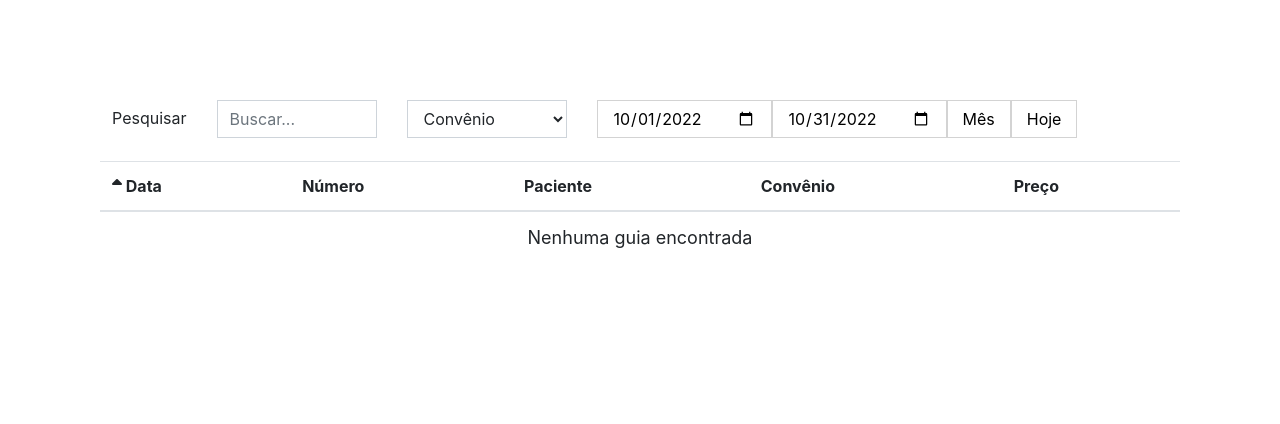
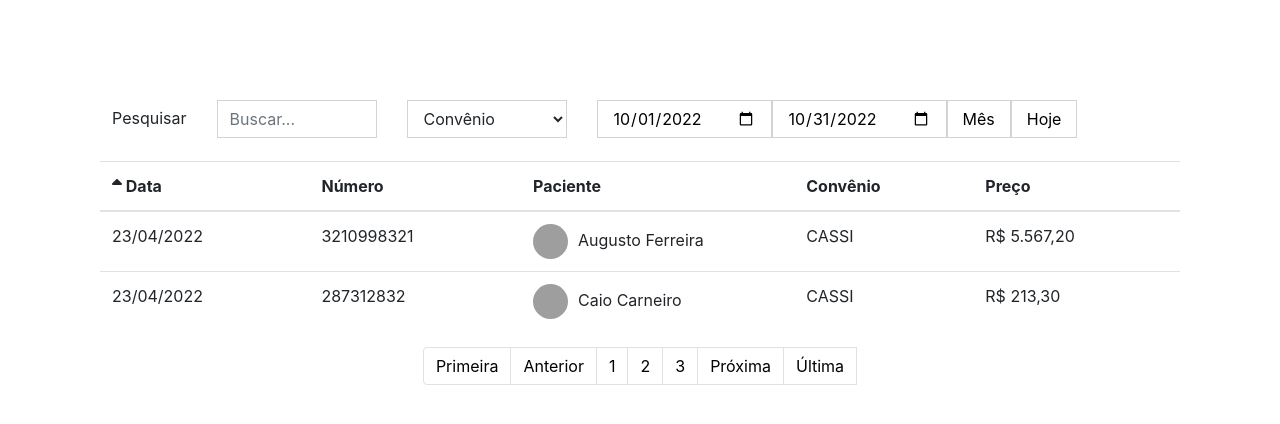
Before and after one commit to maluavidal/challenge1-old, a plain HTML site: page challenge2-old/index.html in a window 1280 px wide. Drawn offline with nearby package versions, Linux system fonts and the light colour scheme; grey boxes are pictures that could not be loaded.

Commit message:
updates on pagination

```diff
--- a/challenge2-old/assets/css/style.css
+++ b/challenge2-old/assets/css/style.css
@@ -1,7 +1,3 @@
-.clear {
-    text-decoration: line-through;
-}
-
 #img {
     width: 35px;
     height: 35px;
@@ -58,10 +54,9 @@ td {
 
 .spacing {
     margin-left: 30px;
-
 }
 
-#month:hover, #today:hover {
+#month:hover, #today:hover{
     background-color: rgb(30, 154, 230);
     color: white;
     border: solid 1px darkblue;
@@ -70,3 +65,16 @@ td {
 .page-link {
     color: black;
 }
+
+.li {
+    display: flex;
+    list-style: none;
+    justify-content: center;
+    margin: 0;
+    border-radius: 0;
+    padding: 0;
+}
+
+nav {
+    padding:0;
+}
--- a/challenge2-old/assets/js/main.js
+++ b/challenge2-old/assets/js/main.js
@@ -115,7 +115,7 @@ const search = document.getElementById('search');
 const renderTable = (guides) => {
     let html = '';
 
-    if(guides.length === 0) {
+    if (guides.length === 0) {
         html += `
         <tr>
         <td colspan="5" id="footer">Nenhuma guia encontrada</td>
@@ -127,7 +127,7 @@ const renderTable = (guides) => {
         let deleted = '';
         let hoverDeleted = '';
 
-        if(guide.health_insurance.is_deleted) {
+        if (guide.health_insurance.is_deleted) {
             deleted = 'deleted';
             hoverDeleted = 'Convênio Apagado';
         };
@@ -138,7 +138,7 @@ const renderTable = (guides) => {
             <td>${guide.number}</td>
             <td><img id="img" src="${guide.patient.thumb_url || "https://via.placeholder.com/150x150.jpg"}"/>${guide.patient.name}</td>
             <td class="${deleted}" title="${hoverDeleted}">${guide.health_insurance.name}</td>
-            <td>${guide.price.toLocaleString('pt-br', { style: 'currency', currency: 'BRL'})}</td>
+            <td>${guide.price.toLocaleString('pt-br', { style: 'currency', currency: 'BRL' })}</td>
         </tr>
         `
     });
@@ -161,7 +161,7 @@ const renderSelect = (insurances) => {
 renderSelect(insurances);
 
 const formatDate = (date) => {
-    return new Date(date).toISOString().slice(0,10);
+    return new Date(date).toISOString().slice(0, 10);
 }
 
 const dateStartInput = document.getElementById('month-start');
@@ -194,7 +194,7 @@ const filterTable = () => {
     const dateStartInputValue = document.getElementById('month-start').value;
     const dateEndInputValue = document.getElementById('month-end').value;
 
-    if(!selectValue && !searchInputValue && !dateStartInputValue && !dateEndInputValue) {
+    if (!selectValue && !searchInputValue && !dateStartInputValue && !dateEndInputValue) {
         return renderTable(guides);
     }
 
@@ -204,38 +204,42 @@ const filterTable = () => {
         const number = element.number;
         const startDate = formatDate(element.start_date);
 
-        if(!patientName.includes(searchInputValue) && !number.includes(searchInputValue)) {
+        if (!patientName.includes(searchInputValue) && !number.includes(searchInputValue)) {
             isValid = false;
         }
 
-        if(!(element.health_insurance.id === selectValue || selectValue === 0)) {
+        if (!(element.health_insurance.id === selectValue || selectValue === 0)) {
             isValid = false;
         }
 
-        if(dateStartInputValue > dateEndInputValue) {
+        if (dateStartInputValue > dateEndInputValue) {
             return
         }
 
-        if(!(startDate > dateStartInputValue && startDate < dateEndInputValue)) {
+        if (!(startDate > dateStartInputValue && startDate < dateEndInputValue)) {
             isValid = false;
         }
 
         return isValid;
     })
 
-// let ordered = false;
-
-const renderOrderedTable = guides.sort((date, nextDate) => {
-    if(formatDate(date.start_date) > formatDate(nextDate.start_date)) {
+    filteredGuides.sort((date, nextDate) => {
+        if (formatDate(date.start_date) > formatDate(nextDate.start_date)) {
             return 1;
         }
 
-    if(formatDate(date.start_date) < formatDate(nextDate.start_date)) {
+        if (formatDate(date.start_date) < formatDate(nextDate.start_date)) {
             return -1;
         }
 
         return 0;
+
+
     });
+
+    // let ordered = false;
+
+    // console.log(renderOrderedTable);
 
     // const orderDates = () => {
     //     const orderIcon = document.getElementById('order-icon');
@@ -261,20 +265,49 @@ const renderOrderedTable = guides.sort((date, nextDate) => {
     renderTable(filteredGuides);
 }
 
+let currentPage = 1;
+let itemsPerPage = 2;
 
-const pagination = (totalItems, itemsPerPage) => {
+function paginate(id) {
+    currentPage = id;
+
+    const totalPages = Math.ceil(guides.length / itemsPerPage)
+    const offset = (currentPage - 1) * itemsPerPage;
+
+    const paginatedGuides = guides.slice(offset).slice(0, itemsPerPage);
+
+    renderTable(paginatedGuides);
+}
+
+const paginationStructure = (totalItems, itemsPerPage) => {
     const pages = document.getElementById('pages');
-    console.log(pages);
-    const totalPages = totalItems / itemsPerPage;
+    const totalPages = Math.ceil(totalItems / itemsPerPage)
+    const offset = (currentPage - 1) * itemsPerPage;
 
+    const paginatedGuides = guides.slice(offset).slice(0, itemsPerPage);
+    console.log(paginatedGuides);
 
-    for (let i = 0; i < totalPages; i++) {
-        pages.innerHTML += `<li class="page-item"><a class="page-link" href="#">ggg</a><button></button><li>`
+    pages.innerHTML += `
+        <li class="page-item"><a class="page-link" href="#" onClick="paginate(1)">Primeira</a><li>
+        <li class="page-item"><a class="page-link" href="#" onClick="paginate(id - 1)">Anterior</a><li>
+        `
+
+    for (let i = 1; i <= totalPages; i++) {
+        pages.innerHTML += `
+        <li class="page-item"><a class="page-link" id="${i}" href="#" onClick="paginate(id)">${i}</a><li>
+        `
     }
+
+    pages.innerHTML += `
+        <li class="page-item"><a class="page-link" href="#" onClick="paginate(id + 1)" >Próxima</a><li>
+        <li class="page-item"><a class="page-link" href="#">Última</a><li>
+
+        `
+        renderTable(paginatedGuides);
 
 }
 
 changeDateFilter('month');
 filterTable();
 
-pagination();
+paginationStructure(guides.length, 2);
--- a/challenge2-old/index.html
+++ b/challenge2-old/index.html
@@ -39,8 +39,9 @@
     <tbody id="tbody"></tbody>
   </table>
 
+
   <nav>
-    <ul id="pages"></ul>
+    <ul id="pages" class="li"></ul>
   </nav>
 
 <script src="./assets/js/main.js"></script>
```
Lines whose indentation alone changed are shown as unchanged.
